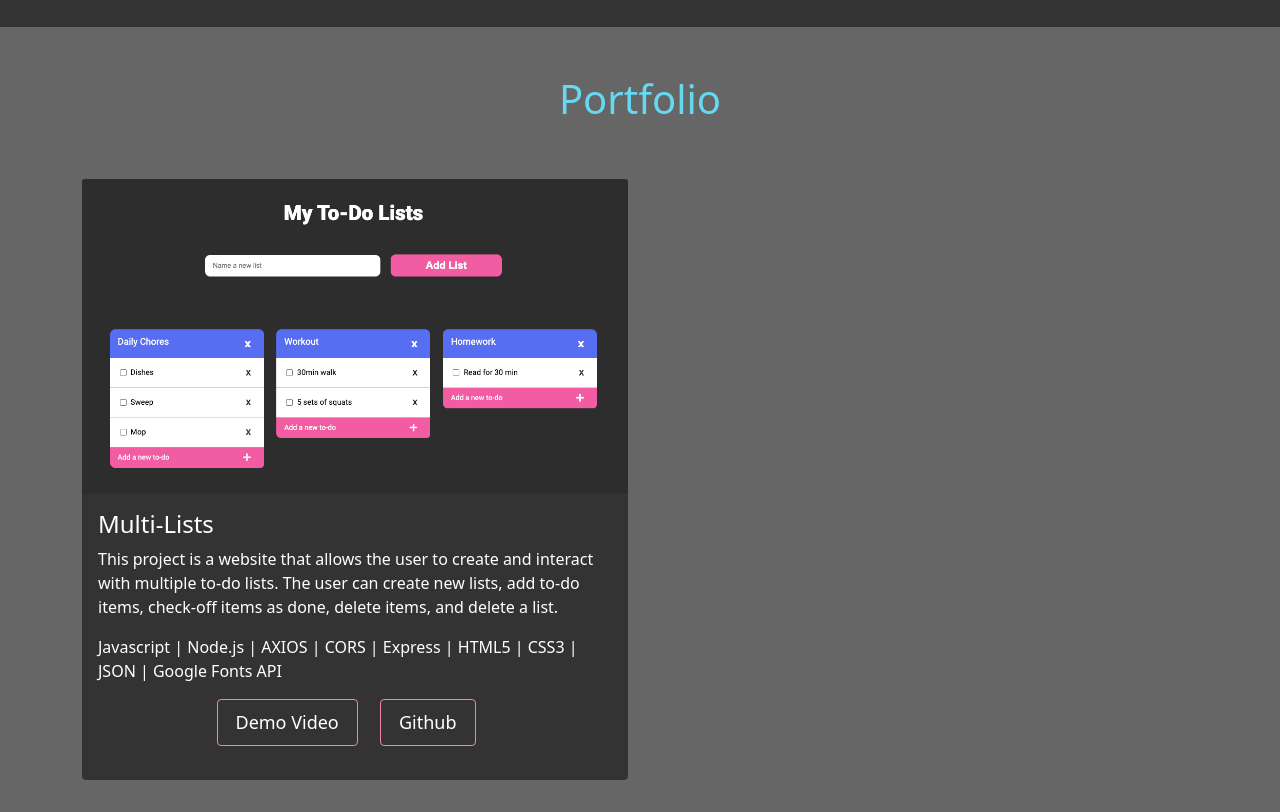
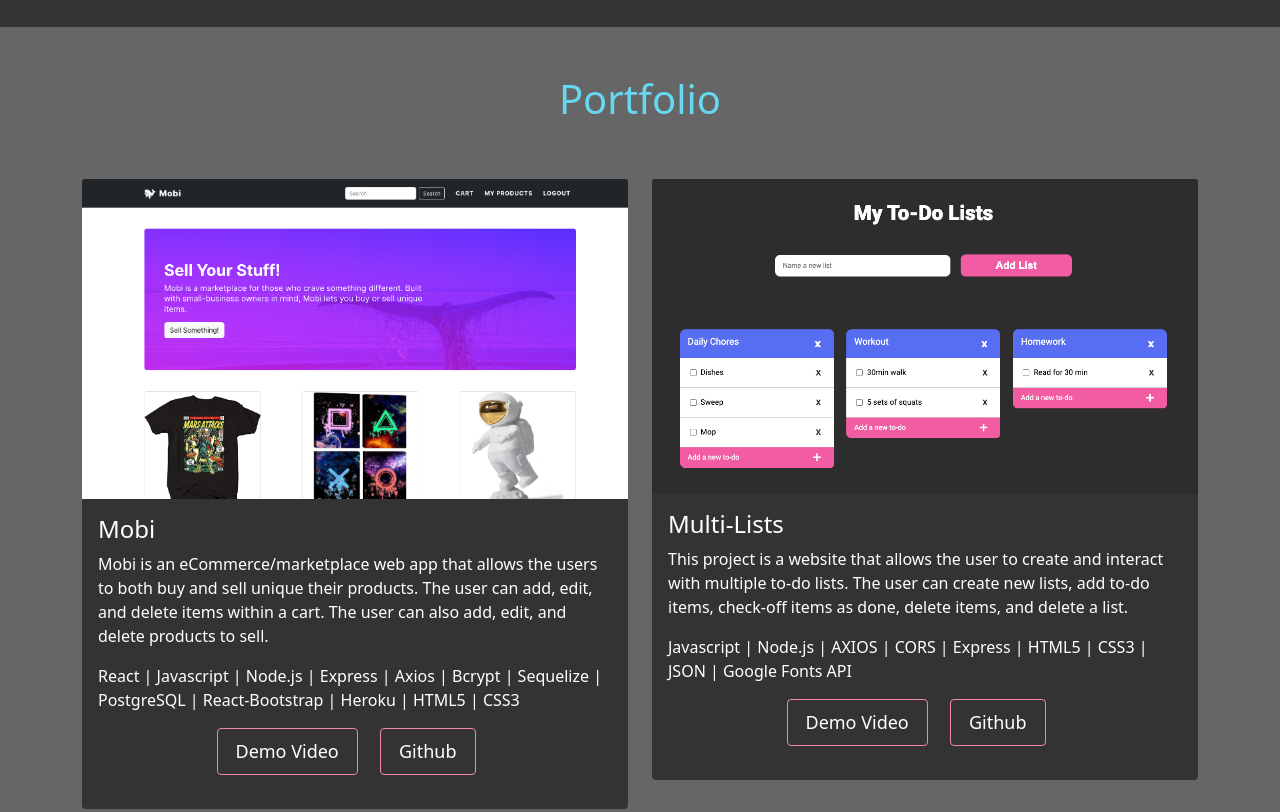
Before and after one commit to WhirlyByrd/whirlybyrd.github.io, a plain HTML site: page index.html in a window 1280 px wide. Shown: the part 1700-2512 px from the top of the page. Drawn offline with nearby package versions, Linux system fonts and the light colour scheme.

Commit message:
added latest project to portfolio

```diff
--- a/index.html
+++ b/index.html
@@ -151,6 +151,23 @@
         <div class="container">
             <h1 class="text-center">Portfolio</h1>
             <div class="row">
+
+
+                <div class="col-sm-6">
+                    <div class="card">
+                        <img class="card-img-top" src="images/Mobi5.png" alt="Card image" style="width:100%">
+                        <div class="card-body">
+                            <h4 class="card-title">Mobi</h4>
+                            <p class="card-text">Mobi is an eCommerce/marketplace web app that allows the users to both buy and sell unique their products. The user can add, edit, and delete items within a cart.  The user can also add, edit, and delete products to sell.</p>
+                            <p>React | Javascript | Node.js | Express | Axios | Bcrypt | Sequelize | PostgreSQL | React-Bootstrap | Heroku | HTML5 | CSS3</p>
+                            <div class="text-center">
+                                <a href="https://www.youtube.com/watch?v=DxyAlTgk8WQ" target="_blank" rel="noopener noreferrer" class="btn btn-success">Demo Video</a>
+                                <a href="https://github.com/WhirlyByrd/mobi" target="_blank" rel="noopener noreferrer" class="btn btn-success">Github</a>
+                            </div>
+                        </div>
+                    </div>
+                </div>
+
                 <div class="col-sm-6">
                     <div class="card">
                         <img class="card-img-top" src="images/myLists.png" alt="Card image" style="width:100%">
@@ -165,6 +182,9 @@
                         </div>
                     </div>
                 </div>
+
+
+
             </div>
 
     </section>
```
Also changed, not shown: images/Mobi.png (added), images/Mobi2.png (added), images/Mobi3.png (added), images/Mobi4.png (added), images/Mobi5.png (added).
